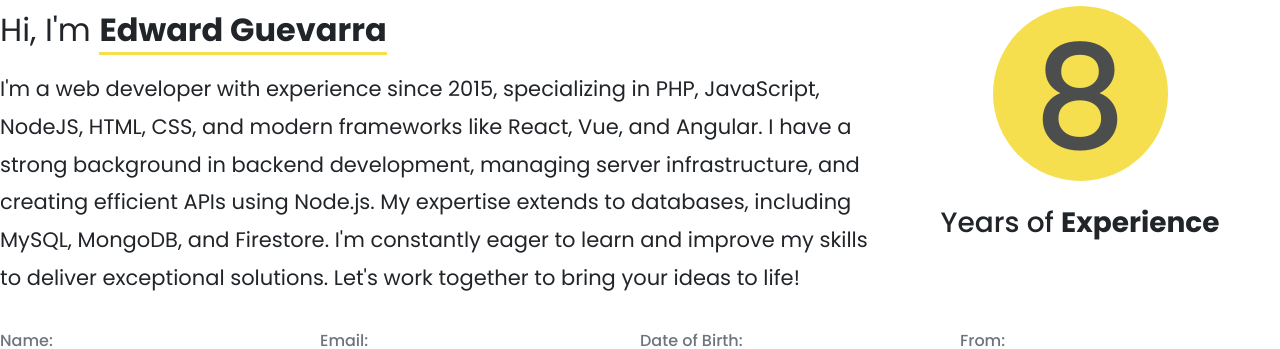
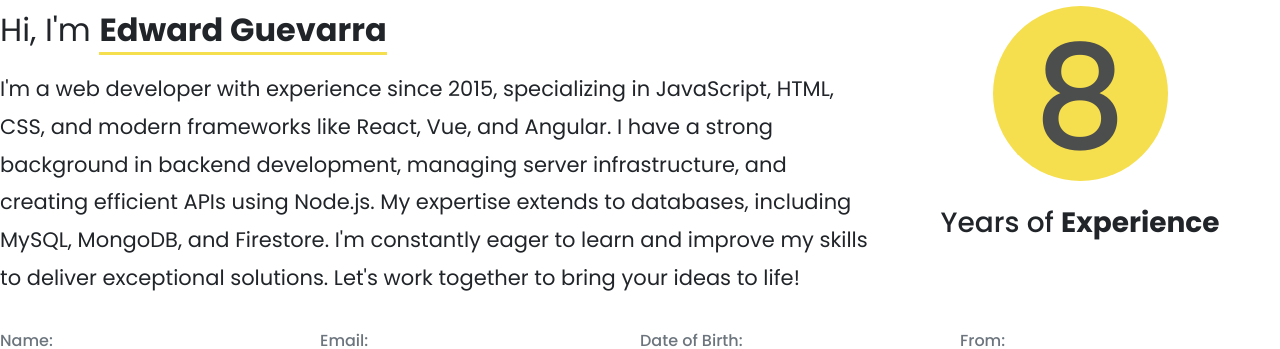
Before and after one commit to shizokura/nextjs-portfolio, a Next.js app: page / in a window 1280 px wide. Shown: the part 1019-1368 px from the top of the page. Built offline with nearby package versions, Linux system fonts and the light colour scheme.

Commit message:
Update About.tsx

```diff
--- a/app/components/Home/About.tsx
+++ b/app/components/Home/About.tsx
@@ -7,7 +7,7 @@ const About = () => (
       <div className={ aboutStyle.intro }>
         <div className={ aboutStyle.text }>
           <div className={ aboutStyle.text__title }>Hi, I'm <strong>Edward Guevarra</strong></div>
-          <div className={ aboutStyle.text__description }>{`I'm a web developer with experience since 2015, specializing in PHP, JavaScript, NodeJS, HTML, CSS, and modern frameworks like React, Vue, and Angular. I have a strong background in backend development, managing server infrastructure, and creating efficient APIs using Node.js. My expertise extends to databases, including MySQL, MongoDB, and Firestore. I'm constantly eager to learn and improve my skills to deliver exceptional solutions. Let's work together to bring your ideas to life!`}</div>
+          <div className={ aboutStyle.text__description }>{`I'm a web developer with experience since 2015, specializing in JavaScript, HTML, CSS, and modern frameworks like React, Vue, and Angular. I have a strong background in backend development, managing server infrastructure, and creating efficient APIs using Node.js. My expertise extends to databases, including MySQL, MongoDB, and Firestore. I'm constantly eager to learn and improve my skills to deliver exceptional solutions. Let's work together to bring your ideas to life!`}</div>
         </div>
         <div className={ aboutStyle.years }>
           <div className={ aboutStyle.years__number }>{ new Date().getFullYear() - 2015 }</div>
```
